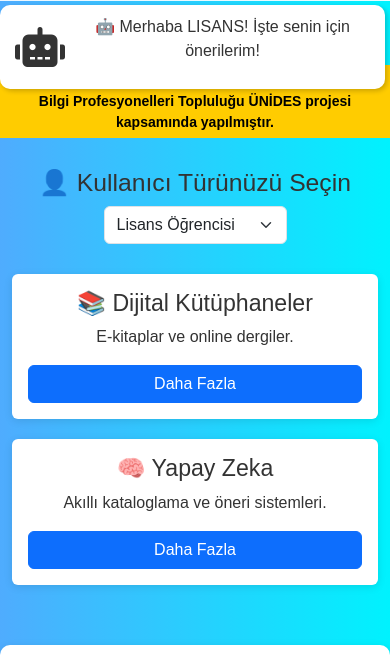
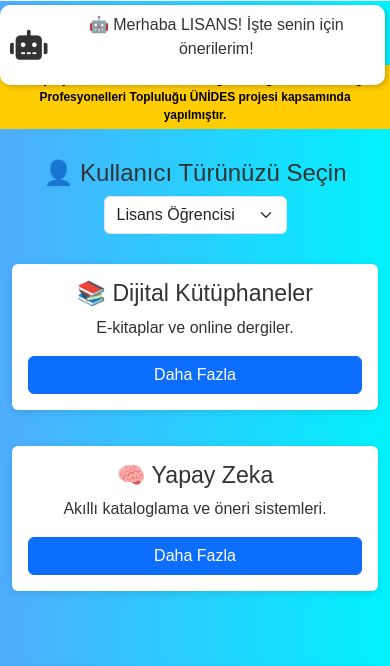
Before and after one commit to ayhanbzkrt/bil_pro_unides, a plain HTML site: page index.html in a window 390 px wide. Shown: the part 55-721 px from the top of the page. Drawn offline with nearby package versions, Linux system fonts and the light colour scheme.

Commit message:
Update index.html

```diff
--- a/index.html
+++ b/index.html
@@ -30,7 +30,7 @@
       color: #333;
       text-align: center;
       padding-top: 120px;
-      padding-bottom: 80px;
+      padding-bottom: 120px; /* ekstra boşluk, footer'ı hesaba kattık */
     }
     /* Navbar */
     .navbar {
@@ -104,8 +104,31 @@
       font-size: 20px;
       cursor: pointer;
     }
+    /* Responsive düzenlemeler */
+    @media (max-width: 768px) {
+      #aiAssistant {
+        top: 60px;
+        right: 10px;
+        padding: 8px 10px;
+      }
+      #aiAssistant i {
+        font-size: 30px;
+      }
+      #alertBanner {
+        font-size: 12px;
+      }
+      .user-selection h2 {
+        font-size: 1.5rem;
+      }
+    }
     @media (max-width: 576px) {
-      #aiAssistant { top: 60px; right: 5px; }
+      #aiAssistant {
+        top: 60px;
+        right: 5px;
+      }
+      .user-selection select {
+        width: 90%;
+      }
     }
   </style>
 </head>
@@ -301,7 +324,7 @@
       // Her role için ilgili kartları oluştur
       contentData[userRole].forEach((item, index) => {
         techCards.innerHTML += `
-          <div class="col-md-4">
+          <div class="col-md-4 col-12 mb-3">
             <div class="card p-3">
               <h3>${item.title[currentLanguage]}</h3>
               <p>${item.description[currentLanguage]}</p>
```
